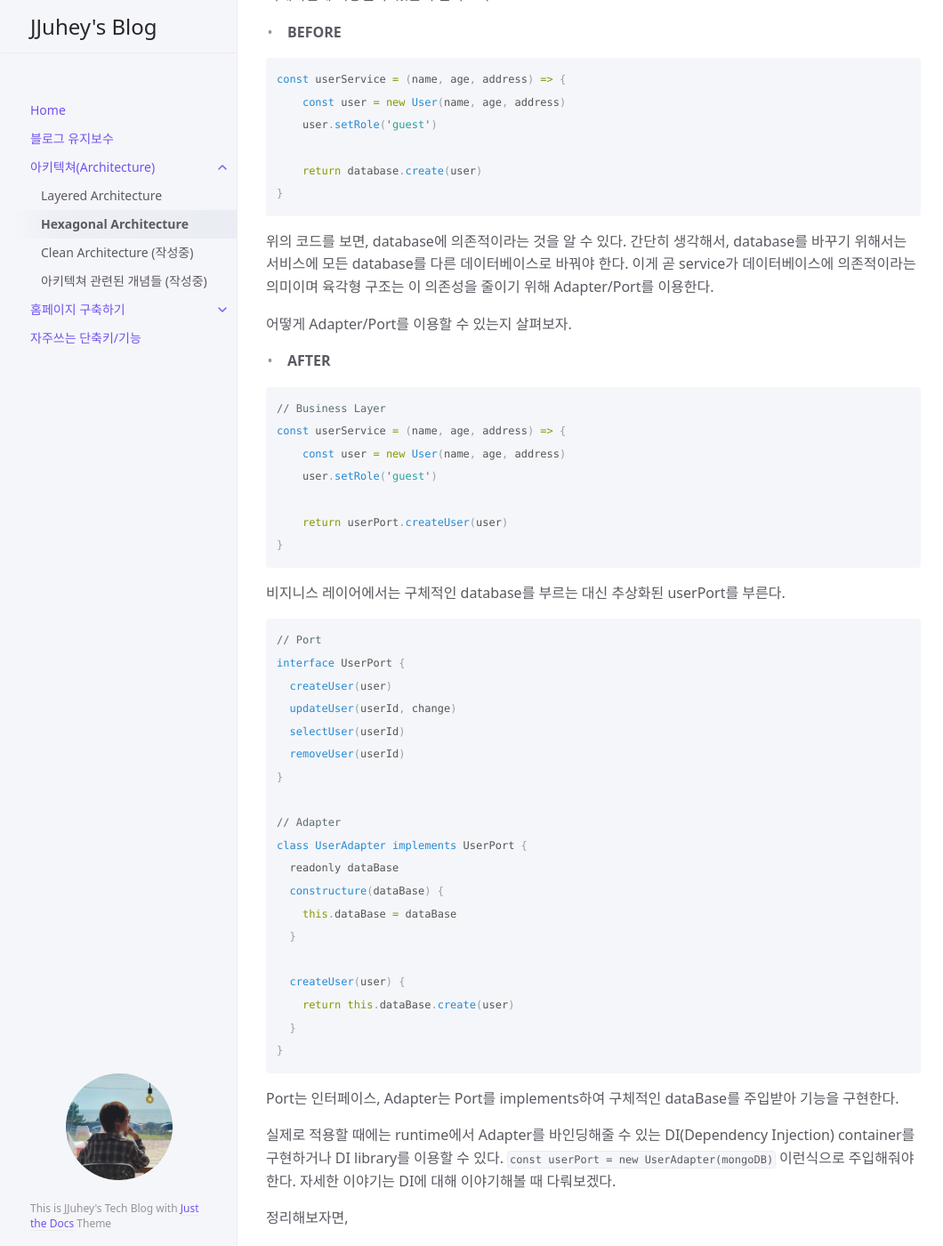
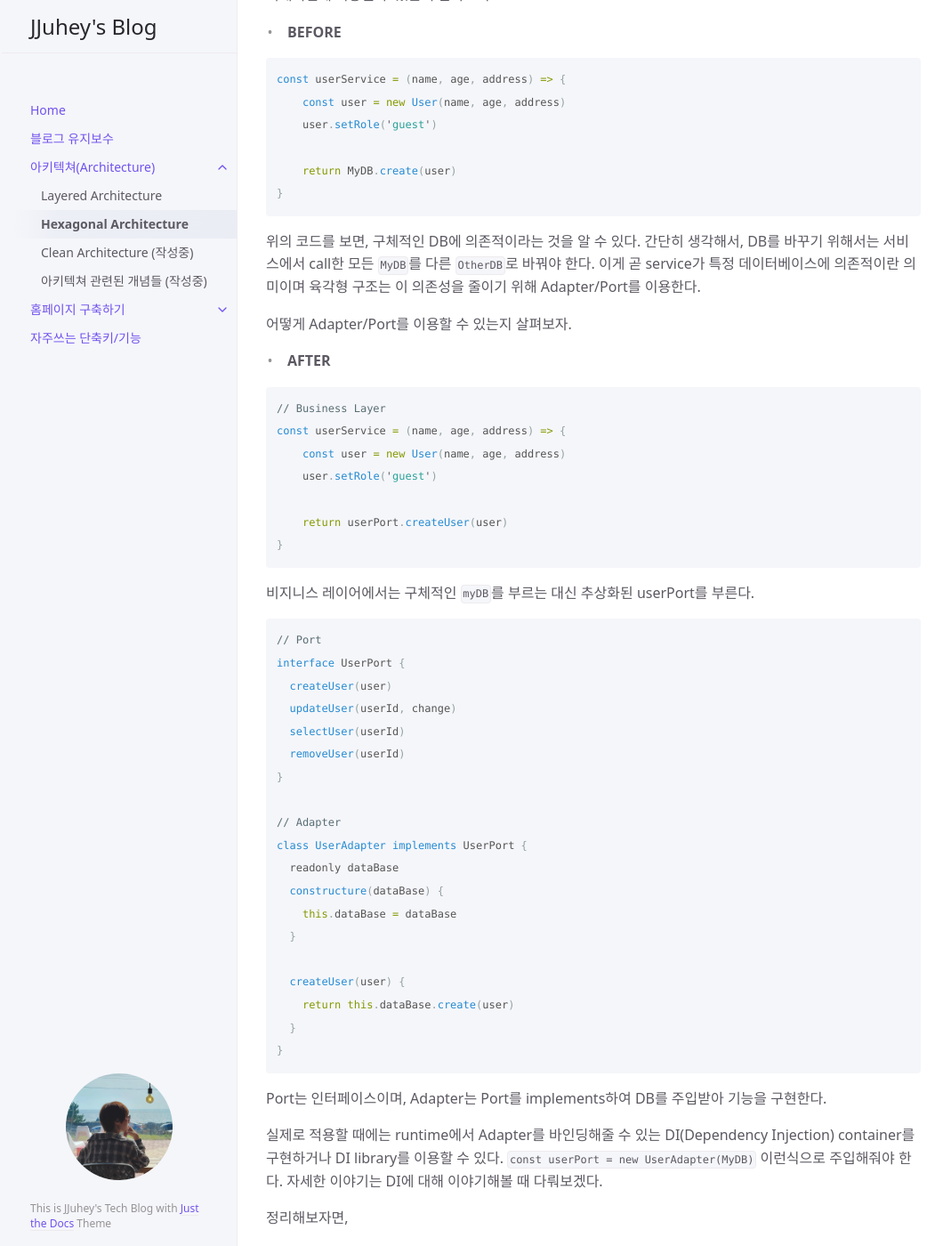
Before and after one commit to s-seo/jjuhey.github.io, a Jekyll site: the page built from docs/architectures/hexagonal.md, in a window 1280 px wide and 1400 px high, scrolled down 1665 px. Shown: the whole window at 89% size, without its empty margins (105-1165 px from the left). Built offline with Jekyll 4.4.1, drawn with Linux system fonts in a browser that asks for light colours; comment, search, counter and statistics services are not loaded; some of the changed text lies outside the part shown.

Commit message:
Modify hexagonal

````diff
--- a/docs/architectures/hexagonal.md
+++ b/docs/architectures/hexagonal.md
@@ -49,10 +49,10 @@ const userService = (name, age, address) => {
     const user = new User(name, age, address)
     user.setRole('guest')
 
-    return database.create(user)
+    return MyDB.create(user)
 }
 ```
-위의 코드를 보면, database에 의존적이라는 것을 알 수 있다. 간단히 생각해서, database를 바꾸기 위해서는 서비스에 모든 database를 다른 데이터베이스로 바꿔야 한다. 이게 곧 service가 데이터베이스에 의존적이라는 의미이며 육각형 구조는 이 의존성을 줄이기 위해 Adapter/Port를 이용한다.
+위의 코드를 보면, 구체적인 DB에 의존적이라는 것을 알 수 있다. 간단히 생각해서, DB를 바꾸기 위해서는 서비스에서 call한 모든 `MyDB`를 다른 `OtherDB`로 바꿔야 한다. 이게 곧 service가 특정 데이터베이스에 의존적이란 의미이며 육각형 구조는 이 의존성을 줄이기 위해 Adapter/Port를 이용한다.
 
 어떻게 Adapter/Port를 이용할 수 있는지 살펴보자.
 
@@ -67,7 +67,7 @@ const userService = (name, age, address) => {
     return userPort.createUser(user)
 }
 ```
-비지니스 레이어에서는 구체적인 database를 부르는 대신 추상화된 userPort를 부른다.
+비지니스 레이어에서는 구체적인 `myDB`를 부르는 대신 추상화된 userPort를 부른다.
 
 ```javascript
 // Port
@@ -90,17 +90,17 @@ class UserAdapter implements UserPort {
   }
 }
 ```
-Port는 인터페이스, Adapter는 Port를 implements하여 구체적인 dataBase를 주입받아 기능을 구현한다.
+Port는 인터페이스이며, Adapter는 Port를 implements하여 DB를 주입받아 기능을 구현한다.
 
 실제로 적용할 때에는 runtime에서 Adapter를 바인딩해줄 수 있는 DI(Dependency Injection) container를 구현하거나 DI library를 이용할 수 있다.
-`const userPort = new UserAdapter(mongoDB)` 이런식으로 주입해줘야 한다. 자세한 이야기는 DI에 대해 이야기해볼 때 다뤄보겠다.
+`const userPort = new UserAdapter(MyDB)` 이런식으로 주입해줘야 한다. 자세한 이야기는 DI에 대해 이야기해볼 때 다뤄보겠다.
 
 
 정리해보자면,
 1. Port: 추상화된 인터페이스. 비지니스 계층에서는 이 포트를 가져다 쓴다.
 2. Adapter: Port를 상속받아 구현한 구현체. 여기에서 Outer layer를 직접 구현하고 가져다 쓴다.
-  * Inbound Adapter: Presentation layer와 연결해주는 어뎁터
-  * Outbound Adapter: Persistance layer, 외부 엔진(가져다 써야하는!!)을 연결해주는 어뎁터
+  * Inbound Adapter: Presentation layer, 혹은 우리 API를 가져다 쓰는 외부 클라이언트 등을 연결해주는 어뎁터
+  * Outbound Adapter: Persistance layer, 혹은 우리가 가져다 쎠야 하는 외부 엔진을 연결해주는 어뎁터
 
 육각형 구조로 Adapter/Port를 적용하면 2가지 이점을 가진다.
 1. **유지보수가 용이하다.**
````
